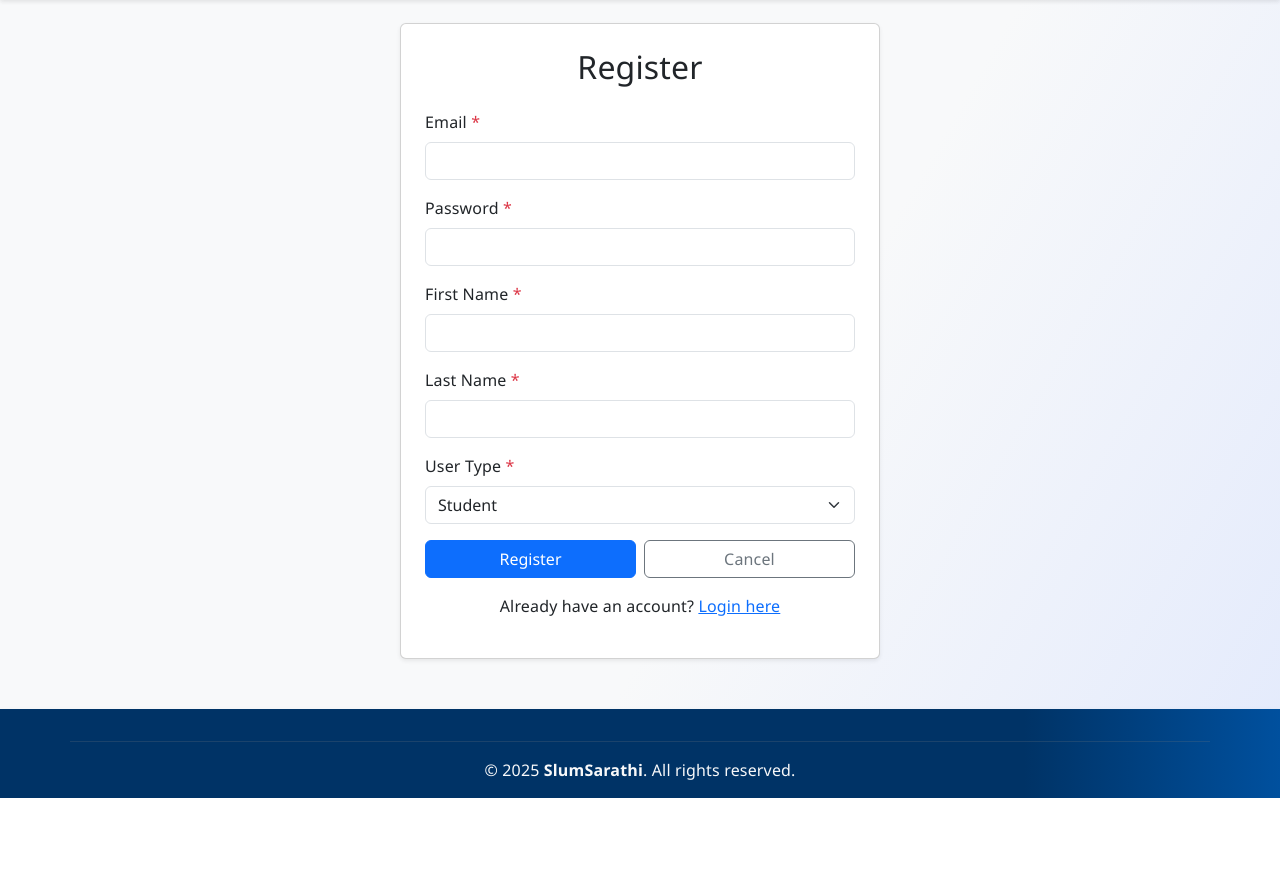
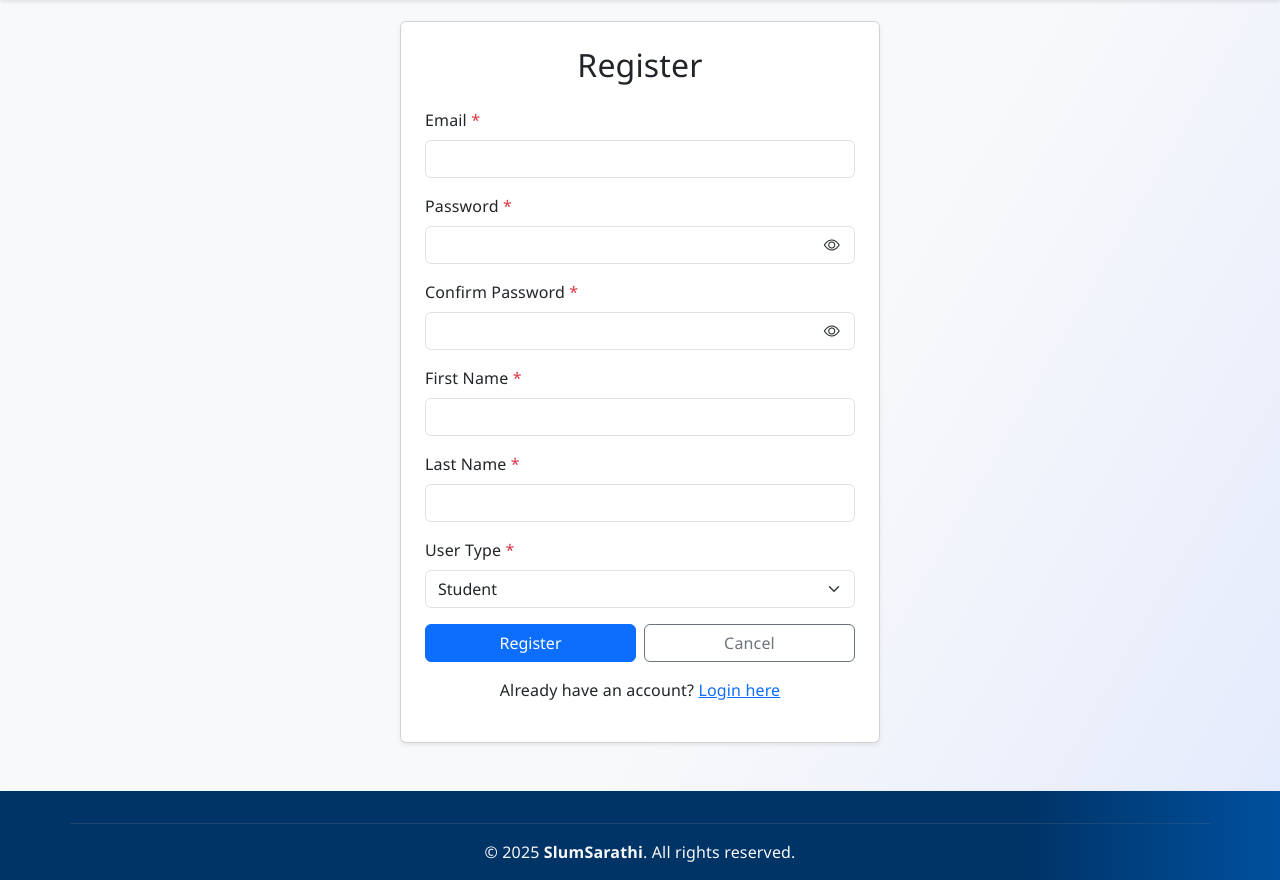
Before and after one commit to prasannadhami14/SlumSarathi, a Django app: page /accounts/register/ in a window 1280 px wide. Shown: the part 108-988 px from the top of the page. Before the commit the page ends 906 px from the top, so only its background shows below. Run offline with Django 5.2, Linux system fonts and the light colour scheme; some libraries are stand-ins or nearby versions.

Commit message:
add: password hide/show icon

```diff
--- a/static/css/style.css
+++ b/static/css/style.css
@@ -72,3 +72,16 @@ ul>li>a:hover {
         padding-right: 10px !important;
     }
 }
+
+.password-input-container {
+    position: relative;
+}
+
+.password-toggle-icon {
+    position: absolute;
+    top: 50%;
+    right: 15px;
+    transform: translateY(-50%);
+    cursor: pointer;
+    z-index: 100;
+}
--- /dev/null
+++ b/static/js/password-toggle.js
@@ -0,0 +1,14 @@
+document.addEventListener('DOMContentLoaded', function () {
+    const togglePasswordIcons = document.querySelectorAll('.password-toggle-icon');
+
+    togglePasswordIcons.forEach(icon => {
+        icon.addEventListener('click', function () {
+            const passwordInput = this.previousElementSibling;
+            const type = passwordInput.getAttribute('type') === 'password' ? 'text' : 'password';
+            passwordInput.setAttribute('type', type);
+
+            this.classList.toggle('bi-eye');
+            this.classList.toggle('bi-eye-slash');
+        });
+    });
+});
--- a/templates/accounts/login.html
+++ b/templates/accounts/login.html
@@ -14,7 +14,10 @@
         </div>
         <div class="mb-3">
           <label for="password" class="form-label">Password:</label>
-          <input type="password" name="password" id="password" class="form-control" required>
+          <div class="password-input-container">
+            <input type="password" name="password" id="password" class="form-control" required>
+            <i class="bi bi-eye password-toggle-icon" id="togglePassword"></i>
+          </div>
         </div>
         <button type="submit" class="btn btn-primary w-100">Login</button>
       </form>
--- a/templates/accounts/register.html
+++ b/templates/accounts/register.html
@@ -18,7 +18,18 @@
 
                 <div class="mb-3">
                     <label for="password" class="form-label">Password <span class="text-danger">*</span></label>
-                    <input type="password" name="password" id="password" class="form-control" required>
+                    <div class="password-input-container">
+                        <input type="password" name="password" id="password" class="form-control" required>
+                        <i class="bi bi-eye password-toggle-icon" id="togglePassword"></i>
+                    </div>
+                </div>
+
+                <div class="mb-3">
+                    <label for="confirm_password" class="form-label">Confirm Password <span class="text-danger">*</span></label>
+                    <div class="password-input-container">
+                        <input type="password" name="confirm_password" id="confirm_password" class="form-control" required>
+                        <i class="bi bi-eye password-toggle-icon" id="toggleConfirmPassword"></i>
+                    </div>
                 </div>
 
                 <div class="mb-3">
--- a/templates/base.html
+++ b/templates/base.html
@@ -7,6 +7,8 @@
     <meta name="viewport" content="width=device-width, initial-scale=1">
     <!-- Bootstrap 5 CDN -->
     <link href="https://cdn.jsdelivr.net/npm/bootstrap@5.3.3/dist/css/bootstrap.min.css" rel="stylesheet">
+    <!-- Bootstrap Icons CDN -->
+    <link rel="stylesheet" href="https://cdn.jsdelivr.net/npm/bootstrap-icons@1.11.3/font/bootstrap-icons.min.css">
     <link rel="stylesheet" href="{% static 'css/style.css' %}">
 </head>
 <body>
@@ -30,5 +32,9 @@
     <script src="https://cdn.jsdelivr.net/npm/bootstrap@5.3.3/dist/js/bootstrap.bundle.min.js"></script>
     <!-- Custom Search Script -->
     <script src="{% static 'js/search.js' %}"></script>
+    <!-- Password Toggle Script -->
+    <script src="{% static 'js/password-toggle.js' %}"></script>
+    <!-- Avatar Preview Script -->
+    <script src="{% static 'js/avatar-preview.js' %}"></script>
 </body>
 </html>
--- a/templates/events/_event_list_items.html
+++ b/templates/events/_event_list_items.html
@@ -6,11 +6,13 @@
 <div class="col-12 col-md-6 col-lg-4">
     <div class="card h-100 shadow-sm">
         {% if event.featured_image %}
-            <img src="{{ event.featured_image.url }}" class="card-img-top" style="height:180px;object-fit:cover;">
+            <a href="{% url 'events:event_detail' event.slug %}">
+                <img src="{{ event.featured_image.url }}" class="card-img-top" style="height:180px;object-fit:cover;">
+            </a>
         {% endif %}
         <div class="card-body">
             <h5 class="card-title">
-                {{ event.title }}
+                <a href="{% url 'events:event_detail' event.slug %}" class="text-decoration-none text-dark">{{ event.title }}</a>
                 {% if event.status == 'draft' %}
                     <span class="badge bg-warning text-dark">Draft</span>
                 {% elif event.status == 'cancelled' %}
--- a/templates/header.html
+++ b/templates/header.html
@@ -21,7 +21,7 @@
                              <a class="nav-link dropdown-toggle p-0 d-flex align-items-center"
                                 href="#" id="profileDropdownMobile" role="button"
                                 data-bs-toggle="dropdown" aria-expanded="false" style="border: none; background: none;">
-                                <img src="{% static 'img/profile.jpeg' %}" alt="Profile" width="40" height="40"
+                                <img src="{% if user.is_authenticated and user.profile.avatar %}{{ user.profile.avatar.url }}{% else %}{% static 'img/profile.jpeg' %}{% endif %}" alt="Profile" width="40" height="40"
                                      class="rounded-circle border" style="object-fit:cover;">
                             </a>
                             <ul class="dropdown-menu dropdown-menu-end" aria-labelledby="profileDropdownMobile">
@@ -73,7 +73,7 @@
                             <a class="nav-link dropdown-toggle p-0 d-flex align-items-center"
                                href="#" id="profileDropdownDesktop" role="button"
                                data-bs-toggle="dropdown" aria-expanded="false" style="border: none; background: none;">
-                                <img src="{% static 'img/profile.jpeg' %}" alt="Profile" width="40" height="40"
+                                <img src="{% if user.is_authenticated and user.profile.avatar %}{{ user.profile.avatar.url }}{% else %}{% static 'img/profile.jpeg' %}{% endif %}" alt="Profile" width="40" height="40"
                                      class="rounded-circle border" style="object-fit:cover;">
                             </a>
                             <ul class="dropdown-menu dropdown-menu-end" aria-labelledby="profileDropdownDesktop">
```
Also changed, not shown: templates/accounts/reset_password.html (+8 -2 lines), media/avatars/OIP.jpeg (added), media/avatars/pic2.jpg (added).
